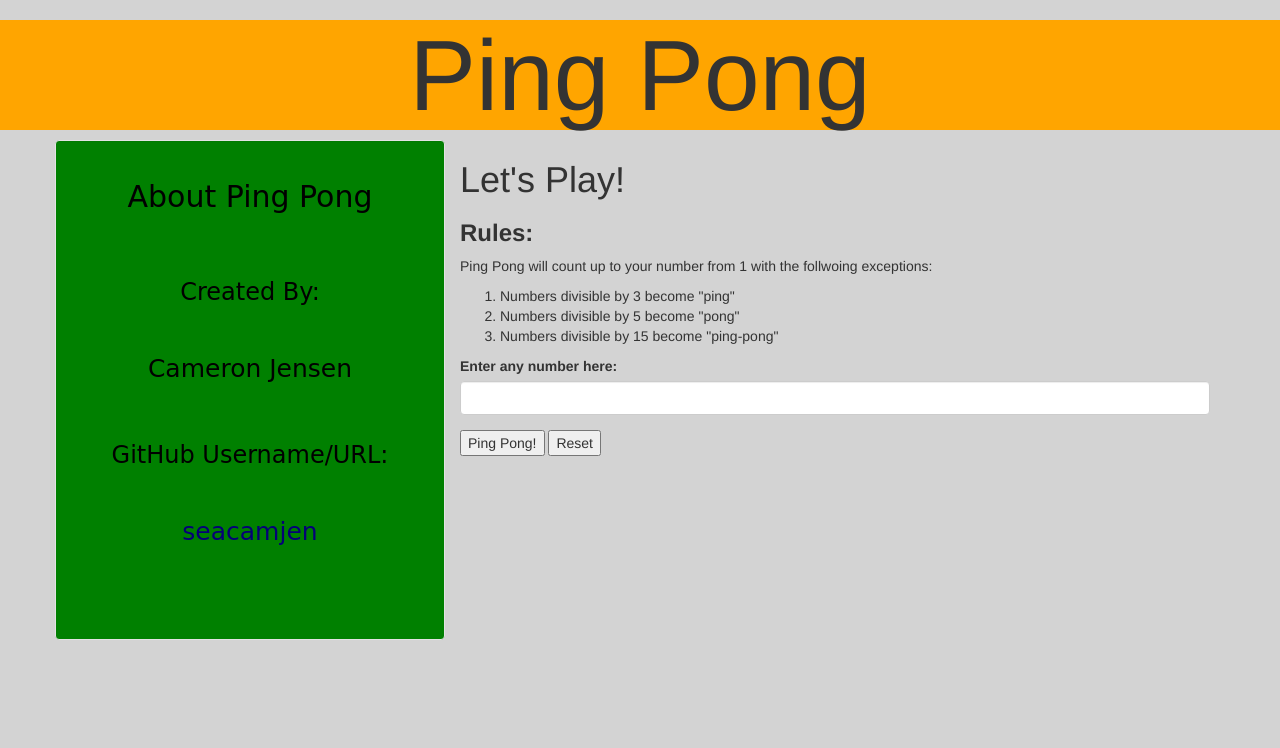
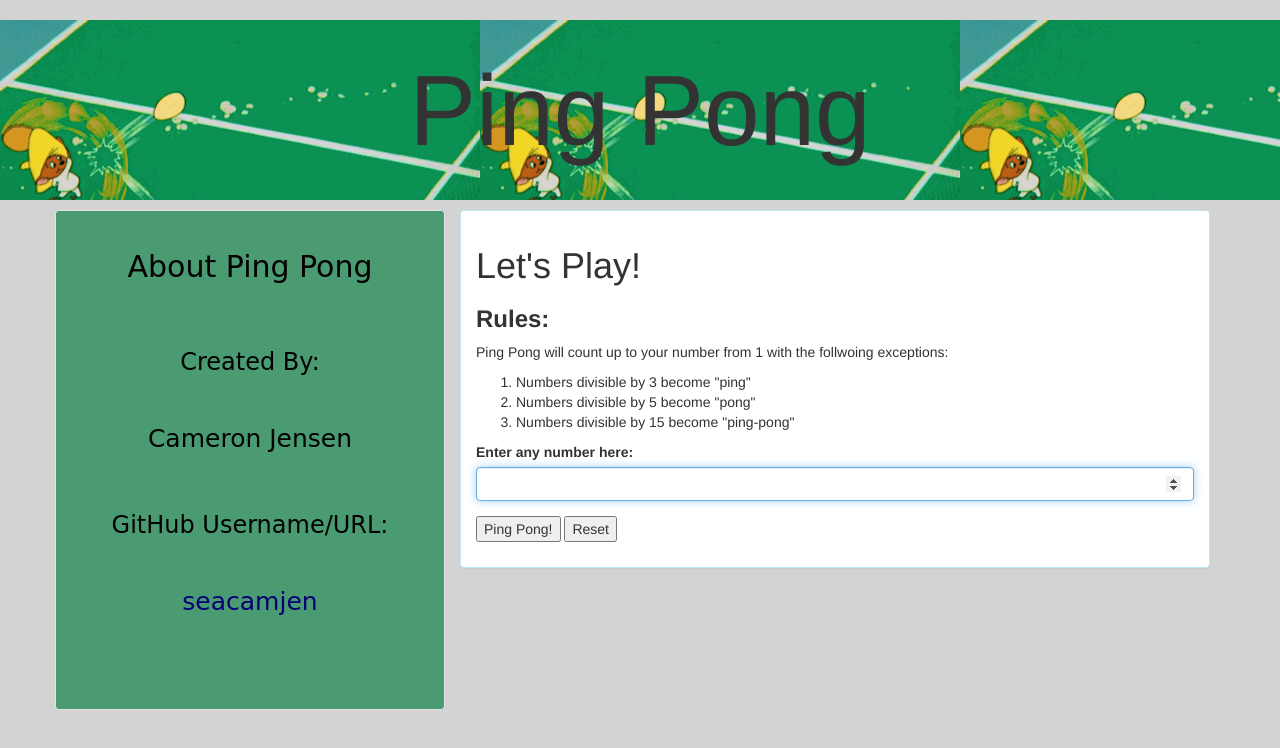
Before and after one commit to seacamjen/pingpong, a plain HTML site: page index.html in a window 1280 px wide. Drawn offline with Linux system fonts and the light colour scheme.

Commit message:
Add picture background for top. Add panel body for column with form.

```diff
--- a/css/styles.css
+++ b/css/styles.css
@@ -3,9 +3,10 @@
 }
 
 h1#topheader {
-  background-color: orange;
+  background-image: url("../img/speedypp.gif");
   text-align: center;
   font-size: 100px;
+  padding: 35px;
 }
 
 body {
@@ -17,7 +18,7 @@ body {
 }
 
 .well {
-  background-color: green;
+  background-color: #4a9b71;
   text-align: center;
   font-size: 25px;
   font-family: 'Lobster' , cursive;
@@ -27,3 +28,7 @@ body {
 a {
   color: #050077;
 }
+
+row {
+  border: black 5px;
+}
--- a/index.html
+++ b/index.html
@@ -21,6 +21,8 @@
           </p>
         </div>
         <div class="col-md-8">
+          <div class="panel panel-info">
+            <div class="panel-body">
               <h1>Let's Play!</h1>
               <h3><strong>Rules:</strong></h3>
               <p>
@@ -34,7 +36,7 @@
               <form>
                 <div class="form-group">
                   <label for="numberEntry">Enter any number here:</label>
-              <input type="number" id="numberEntry" class="form-control">
+                  <input type="number" id="numberEntry" class="form-control" autofocus>
                 </div>
                 <button type="submit" name="button">Ping Pong!</button>
                 <button type="reset" name="button">Reset</button>
@@ -47,5 +49,7 @@
             </div>
           </div>
         </div>
+      </div>
+    </div>
   </body>
 </html>
```
Also changed, not shown: img/speedypp.gif (added). Lines whose indentation alone changed are shown as unchanged.
